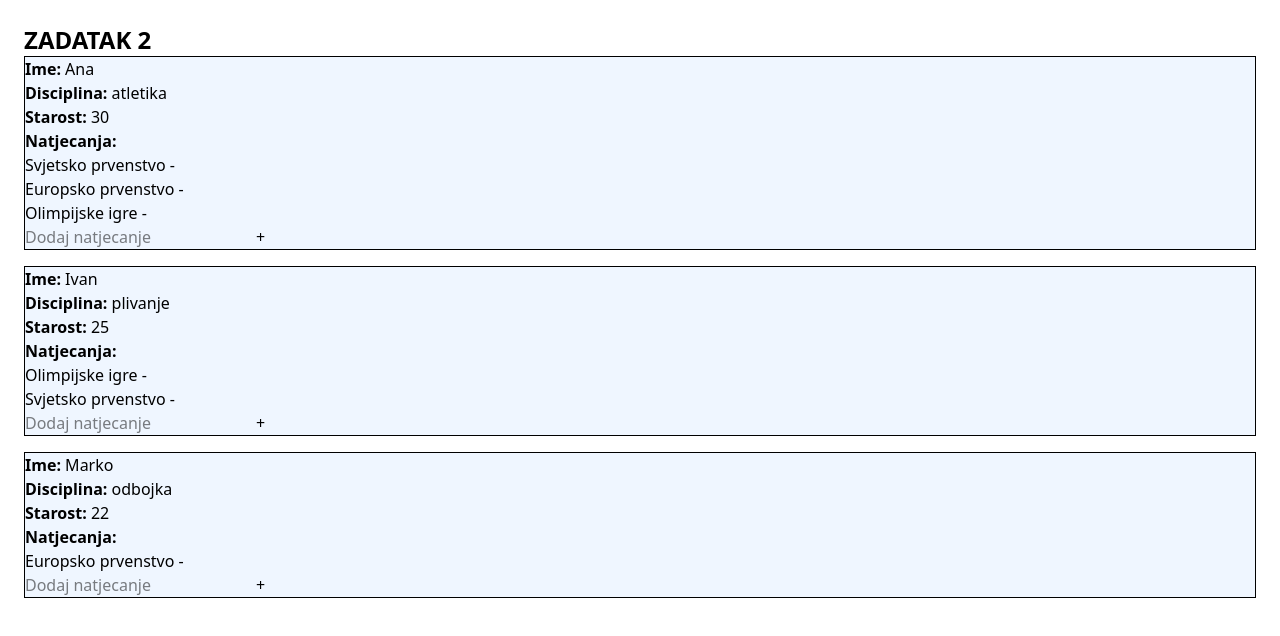
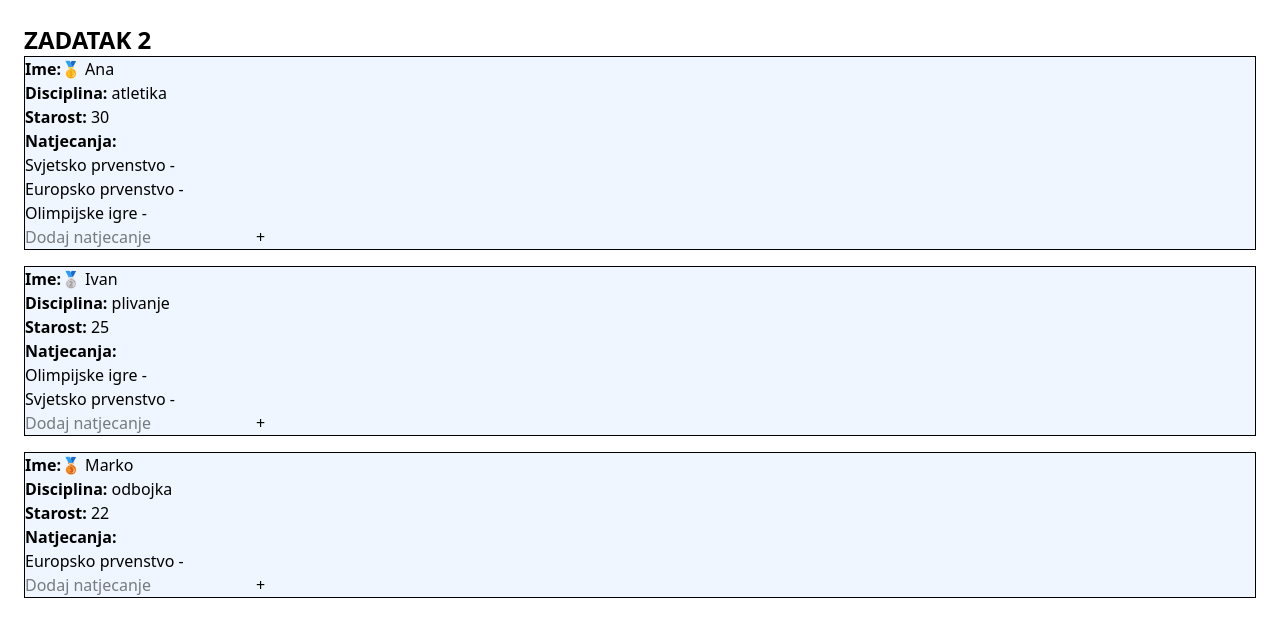
Before and after one commit to jsakoman/ProgramskoInzenjerstvo, a Vue app in the folder projekt_drugog_primjera_kolokvija/: page / in a window 1280 px wide. Shown: the top 636 px of the page. Built offline with nearby package versions, Linux system fonts and the light colour scheme.

Commit message:
dodane medalje

```diff
--- a/projekt_drugog_primjera_kolokvija/src/components/Zadatak_2.vue
+++ b/projekt_drugog_primjera_kolokvija/src/components/Zadatak_2.vue
@@ -44,7 +44,11 @@
 
         <div v-for="(sportas, index) in sortiraniSportasi" :key="index" border>
             <div class="border mb-4 bg-blue-50">
-            <p><strong>Ime:</strong> {{ sportas.ime }}</p>
+            <p><strong>Ime:</strong>
+                <span v-if="index===0">🥇</span>
+                <span v-if="index===1">🥈</span>
+                <span v-if="index===2">🥉</span>
+                {{ sportas.ime }}</p>
             <p><strong>Disciplina:</strong> {{ sportas.disciplina }}</p>
             <p><strong>Starost:</strong> {{ sportas.godine }}</p>
             <p><strong>Natjecanja:</strong></p>
```
